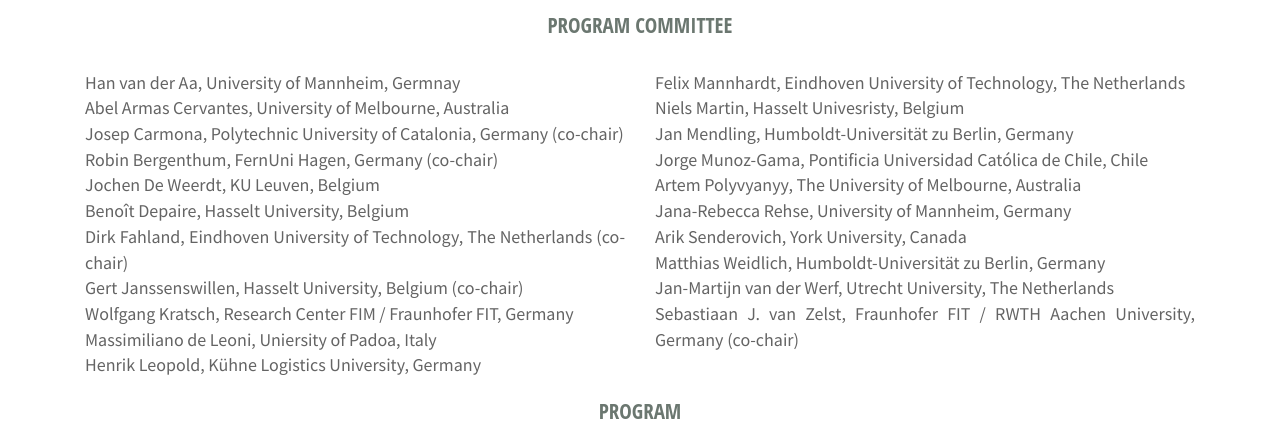
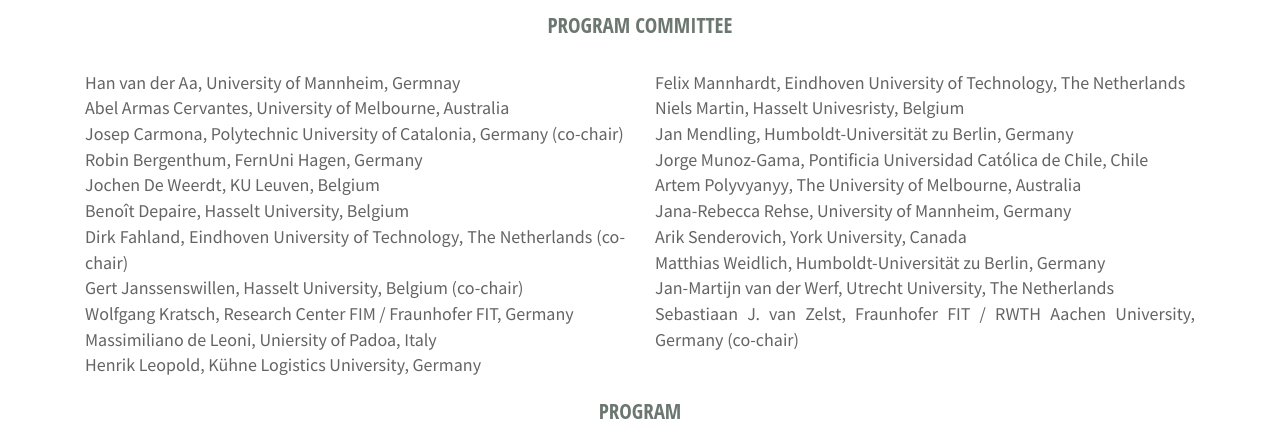
Before and after one commit to QAPM/qapm.github.io, a plain HTML site: page index.html in a window 1280 px wide. Shown: the part 1539-1967 px from the top of the page. Drawn offline with Linux system fonts and the light colour scheme.

Commit message:
Update index.html

```diff
--- a/index.html
+++ b/index.html
@@ -216,7 +216,7 @@
                             Han van der Aa, University of Mannheim, Germnay<br>
                             Abel Armas Cervantes, University of Melbourne, Australia<br>
                             Josep Carmona, Polytechnic University of Catalonia, Germany (co-chair)<br>
-                            Robin Bergenthum, FernUni Hagen, Germany (co-chair)<br>
+                            Robin Bergenthum, FernUni Hagen, Germany<br>
                             <!--Andrea Burattin, Technical University of Denmark, Denmark<br-->
                             Jochen De Weerdt, KU Leuven, Belgium<br>
                             Benoît Depaire, Hasselt University, Belgium<br>
```
